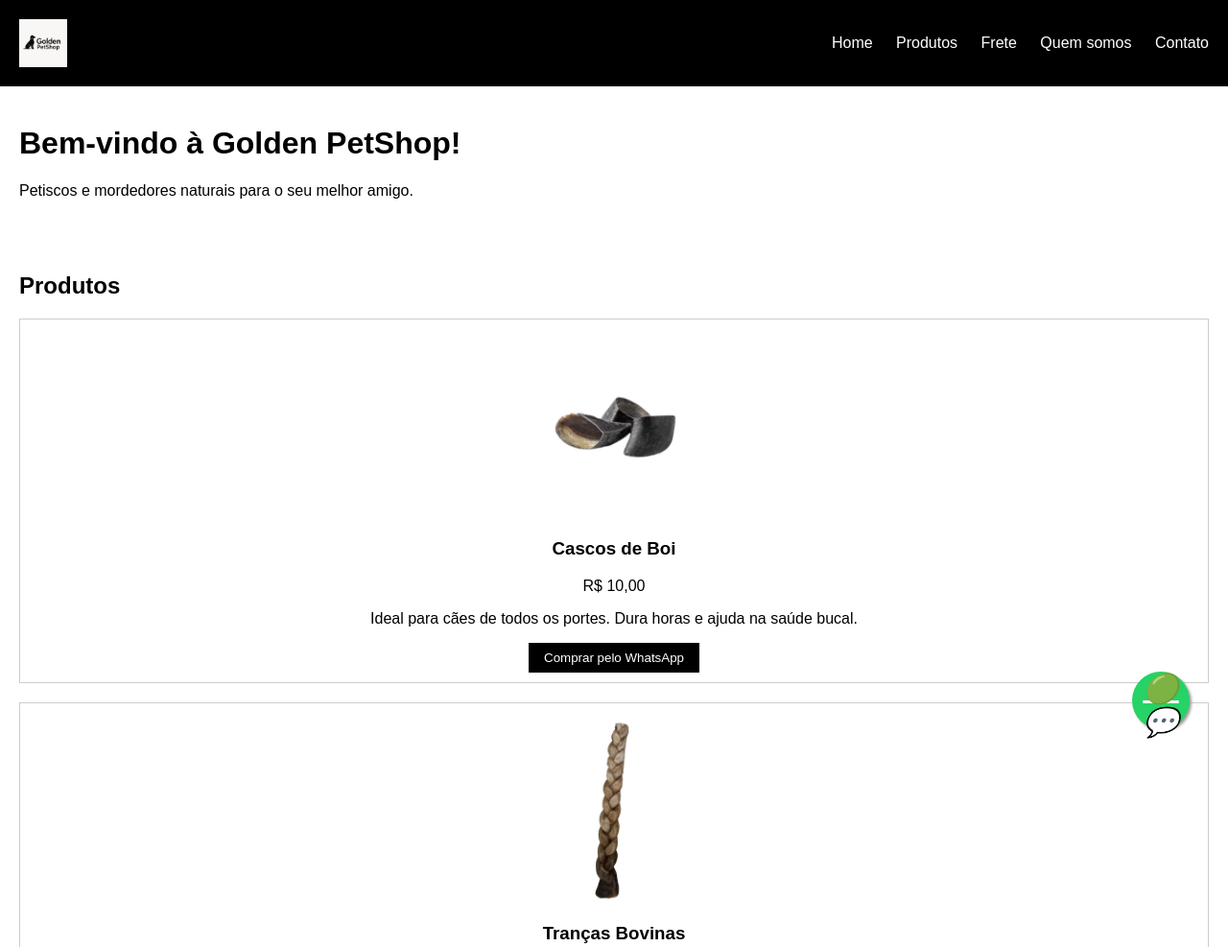
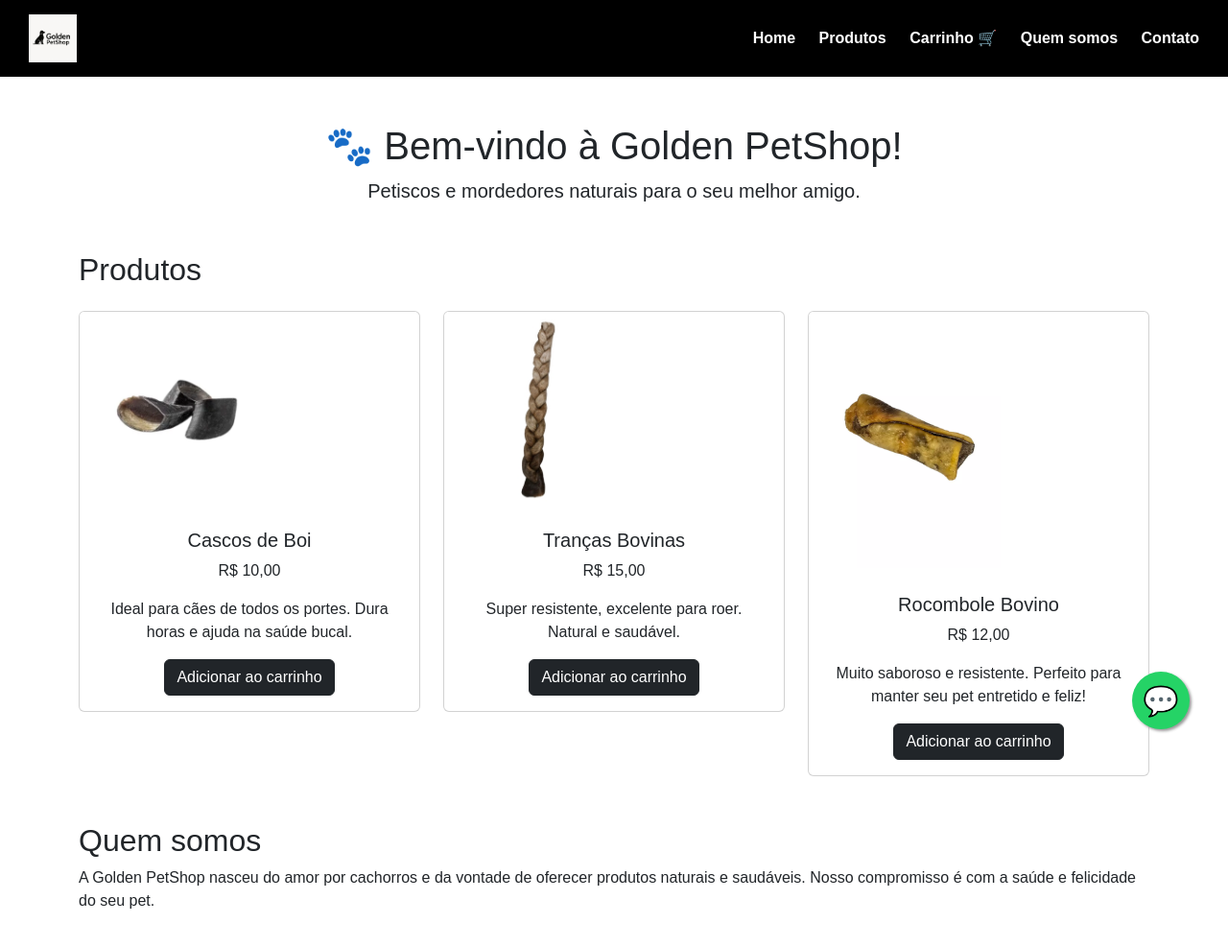
Before and after one commit to Mrdibo95/goldenpetshop, a plain HTML site: page index.html in a window 1280 px wide. Shown: the top 987 px of the page at 96% size. Drawn offline with nearby package versions, Linux system fonts and the light colour scheme.

Commit message:
Update index.html

```diff
--- a/index.html
+++ b/index.html
@@ -1,174 +1,122 @@
-
 <!DOCTYPE html>
 <html lang="pt-BR">
 <head>
   <meta charset="UTF-8">
   <meta name="viewport" content="width=device-width, initial-scale=1.0">
   <title>Golden PetShop</title>
+
+  <!-- Bootstrap -->
+  <link href="https://cdn.jsdelivr.net/npm/bootstrap@5.3.0/dist/css/bootstrap.min.css" rel="stylesheet">
+
   <style>
-    body {
-      margin: 0;
-      font-family: Arial, sans-serif;
-      background-color: white;
-      color: black;
-    }
-    header {
-      background-color: black;
-      color: white;
-      padding: 20px;
-      display: flex;
-      align-items: center;
-      justify-content: space-between;
-    }
-    header img {
-      height: 50px;
-    }
-    nav a {
-      color: white;
-      margin-left: 20px;
-      text-decoration: none;
-    }
-    .container {
-      padding: 20px;
-    }
-    .product {
-      border: 1px solid #ccc;
-      padding: 10px;
-      margin-bottom: 20px;
-      text-align: center;
-    }
-    .product img {
-      max-width: 200px;
-      height: auto;
-      display: block;
-      margin: 0 auto 10px;
-    }
-    footer {
-      background-color: black;
-      color: white;
-      text-align: center;
-      padding: 10px;
-    }
-    .instagram {
-      margin-top: 20px;
-      text-align: center;
-    }
-    input[type="text"] {
-      padding: 5px;
-      width: 200px;
-    }
-    button {
-      background-color: black;
-      color: white;
-      padding: 8px 16px;
-      border: none;
-      cursor: pointer;
-    }
-    button:hover {
-      background-color: #333;
-    }
+    body { font-family: Arial, sans-serif; }
+    header { background: black; color: white; padding: 15px 30px; }
+    header img { height: 50px; }
+    nav a { color: white; margin-left: 20px; text-decoration: none; font-weight: bold; }
+    .product img { max-width: 200px; margin-bottom: 10px; }
+    footer { background: black; color: white; text-align: center; padding: 15px; margin-top: 40px; }
     .whatsapp-float {
-      position: fixed;
-      width: 60px;
-      height: 60px;
-      bottom: 40px;
-      right: 40px;
-      background-color: #25d366;
-      color: white;
-      border-radius: 50px;
-      text-align: center;
-      font-size: 30px;
-      box-shadow: 2px 2px 3px #999;
-      z-index: 100;
-    }
-    .whatsapp-float i {
-      margin-top: 16px;
+      position: fixed; width: 60px; height: 60px; bottom: 40px; right: 40px;
+      background-color: #25d366; color: white; border-radius: 50%; text-align: center;
+      font-size: 30px; box-shadow: 2px 2px 3px #999; z-index: 100;
+      display: flex; align-items: center; justify-content: center; text-decoration: none;
     }
   </style>
 </head>
 <body>
-  <header>
+  <!-- Cabeçalho -->
+  <header class="d-flex justify-content-between align-items-center">
     <img src="logo.png" alt="Golden PetShop Logo">
     <nav>
       <a href="#home">Home</a>
       <a href="#produtos">Produtos</a>
-      <a href="#frete">Frete</a>
+      <a href="carrinho.html">Carrinho 🛒</a>
       <a href="#sobre">Quem somos</a>
       <a href="#contato">Contato</a>
     </nav>
   </header>
 
-  <div class="container" id="home">
-    <h1>Bem-vindo à Golden PetShop!</h1>
-    <p>Petiscos e mordedores naturais para o seu melhor amigo.</p>
+  <!-- Home -->
+  <div class="container text-center my-5" id="home">
+    <h1>🐾 Bem-vindo à Golden PetShop!</h1>
+    <p class="lead">Petiscos e mordedores naturais para o seu melhor amigo.</p>
   </div>
 
-  <div class="container" id="produtos">
-    <h2>Produtos</h2>
+  <!-- Produtos -->
+  <div class="container my-5" id="produtos">
+    <h2 class="mb-4">Produtos</h2>
+    <div class="row">
 
-    <div class="product">
-      <img src="cascos.png" alt="Cascos de Boi">
-      <h3>Cascos de Boi</h3>
-      <p>R$ 10,00</p>
-      <p>Ideal para cães de todos os portes. Dura horas e ajuda na saúde bucal.</p>
-      <button onclick="window.open('https://api.whatsapp.com/send?phone=5511999999999&text=Olá! Quero comprar Cascos de Boi.', '_blank')">Comprar pelo WhatsApp</button>
-    </div>
+      <!-- Produto 1 -->
+      <div class="col-md-4">
+        <div class="card product">
+          <img src="cascos.png" class="card-img-top" alt="Cascos de Boi">
+          <div class="card-body text-center">
+            <h5 class="card-title">Cascos de Boi</h5>
+            <p class="card-text">R$ 10,00</p>
+            <p>Ideal para cães de todos os portes. Dura horas e ajuda na saúde bucal.</p>
+            <button class="btn btn-dark" onclick="addToCart('Cascos de Boi', 10)">Adicionar ao carrinho</button>
+          </div>
+        </div>
+      </div>
 
-    <div class="product">
-      <img src="trancas.png" alt="Tranças Bovinas">
-      <h3>Tranças Bovinas</h3>
-      <p>R$ 15,00</p>
-      <p>Super resistente, excelente para roer. Natural e saudável.</p>
-      <button onclick="window.open('https://api.whatsapp.com/send?phone=5511999999999&text=Olá! Quero comprar Tranças Bovinas.', '_blank')">Comprar pelo WhatsApp</button>
-    </div>
+      <!-- Produto 2 -->
+      <div class="col-md-4">
+        <div class="card product">
+          <img src="trancas.png" class="card-img-top" alt="Tranças Bovinas">
+          <div class="card-body text-center">
+            <h5 class="card-title">Tranças Bovinas</h5>
+            <p class="card-text">R$ 15,00</p>
+            <p>Super resistente, excelente para roer. Natural e saudável.</p>
+            <button class="btn btn-dark" onclick="addToCart('Tranças Bovinas', 15)">Adicionar ao carrinho</button>
+          </div>
+        </div>
+      </div>
 
-    <div class="product">
-      <img src="rocombole.png" alt="Rocombole Bovino">
-      <h3>Rocombole Bovino</h3>
-      <p>R$ 12,00</p>
-      <p>Muito saboroso e resistente. Perfeito para manter seu pet entretido e feliz!</p>
-      <button onclick="window.open('https://api.whatsapp.com/send?phone=5511999999999&text=Olá! Quero comprar Rocombole Bovino.', '_blank')">Comprar pelo WhatsApp</button>
+      <!-- Produto 3 -->
+      <div class="col-md-4">
+        <div class="card product">
+          <img src="rocombole.png" class="card-img-top" alt="Rocombole Bovino">
+          <div class="card-body text-center">
+            <h5 class="card-title">Rocombole Bovino</h5>
+            <p class="card-text">R$ 12,00</p>
+            <p>Muito saboroso e resistente. Perfeito para manter seu pet entretido e feliz!</p>
+            <button class="btn btn-dark" onclick="addToCart('Rocombole Bovino', 12)">Adicionar ao carrinho</button>
+          </div>
+        </div>
+      </div>
+
     </div>
   </div>
 
-  <div class="container" id="frete">
-    <h2>Calcule o Frete</h2>
-    <form>
-      <label for="cep">Digite seu CEP:</label><br>
-      <input type="text" id="cep" placeholder="00000-000"><br><br>
-      <button type="button" onclick="enviarCEP()">Calcular Frete via WhatsApp</button>
-    </form>
-  </div>
-
-  <div class="container" id="sobre">
+  <!-- Sobre -->
+  <div class="container my-5" id="sobre">
     <h2>Quem somos</h2>
     <p>A Golden PetShop nasceu do amor por cachorros e da vontade de oferecer produtos naturais e saudáveis. Nosso compromisso é com a saúde e felicidade do seu pet.</p>
   </div>
 
-  <div class="container" id="contato">
+  <!-- Contato -->
+  <div class="container my-5" id="contato">
     <h2>Contato</h2>
     <p>Email: <a href="mailto:latidos@goldenpetshop.com.br">latidos@goldenpetshop.com.br</a></p>
+    <p>Instagram: <a href="https://instagram.com/goldenpetshop" target="_blank">@goldenpetshop</a></p>
+    <p>WhatsApp: <a href="https://api.whatsapp.com/send?phone=5511999999999" target="_blank">Clique aqui</a></p>
   </div>
 
-  <div class="instagram">
-    <p>Acompanhe no Instagram: <a href="https://instagram.com/goldenpetshop" target="_blank">@goldenpetshop</a></p>
-    <p>Fale com a gente no WhatsApp: <a href="https://api.whatsapp.com/send?phone=5511999999999" target="_blank">Clique aqui</a></p>
-  </div>
+  <!-- Botão flutuante WhatsApp -->
+  <a class="whatsapp-float" href="https://api.whatsapp.com/send?phone=5511999999999" target="_blank">💬</a>
 
-  <a class="whatsapp-float" href="https://api.whatsapp.com/send?phone=5511999999999" target="_blank">
-    <i>🟢💬</i>
-  </a>
-
+  <!-- Rodapé -->
   <footer>
     <p>&copy; 2025 Golden PetShop. Todos os direitos reservados.</p>
   </footer>
 
   <script>
-    function enviarCEP() {
-      var cep = document.getElementById('cep').value;
-      var mensagem = 'Olá! Gostaria de saber o frete para o CEP: ' + cep;
-      var url = 'https://api.whatsapp.com/send?phone=5511999999999&text=' + encodeURIComponent(mensagem);
-      window.open(url, '_blank');
+    function addToCart(product, price) {
+      let cart = JSON.parse(localStorage.getItem("cart")) || [];
+      cart.push({ product, price });
+      localStorage.setItem("cart", JSON.stringify(cart));
+      alert(product + " foi adicionado ao carrinho!");
     }
   </script>
 </body>
```
